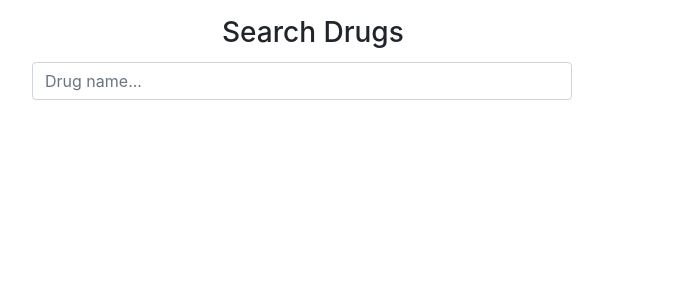
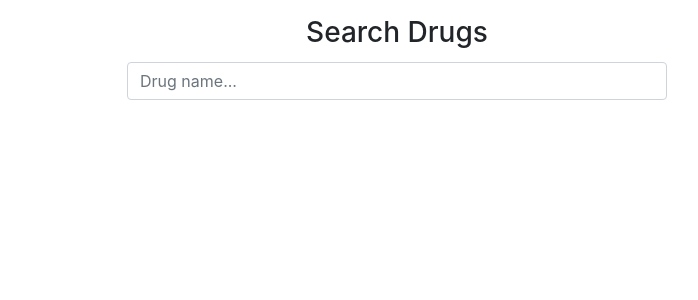
Before and after one commit to djackreuter/ng-drug-library, an Angular app: page /drugs in a window 1280 px wide. Shown: the top 300 px of the page, without its empty margins (243-941 px from the left). Built offline with nearby package versions, Linux system fonts and the light colour scheme.

Commit message:
added spinner to search bar

```diff
--- a/src/app/components/drugs/drugs.component.html
+++ b/src/app/components/drugs/drugs.component.html
@@ -1,5 +1,5 @@
 <div class="row justify-content-center mt-3">
-  <div class="col-lg-4">
+  <div class="col-lg-4 text-center">
       <h3>Search Drugs</h3>
   </div>
 </div>
@@ -12,8 +12,8 @@
           <input class="form-control"
           (input)="dynamicSearchValue.next($event.target.value)" type="text" placeholder="Drug name...">
         </div>
-        <div class="col-lg-2">
-            <!-- <button type="submit" class="btn btn-success">Search</button> -->
+        <div *ngIf="isLoading" class="col-lg-2">
+          <fa-icon [icon]="['fas', 'spinner']" [spin]="true" size="lg"></fa-icon>
         </div>
       </div>
     </form>
--- a/src/app/components/drugs/drugs.component.ts
+++ b/src/app/components/drugs/drugs.component.ts
@@ -10,6 +10,7 @@ import { Subject } from 'rxjs/Subject';
 })
 export class DrugsComponent implements OnInit {
 
+  isLoading: boolean = false;
   dynamicSearchValue: Subject<string> = new Subject();
   drugs: NdcProduct[];
 
@@ -22,8 +23,10 @@ export class DrugsComponent implements OnInit {
   }
 
   getDrugs(searchQuery: string): void {
+    this.isLoading = true;
     this.drugService.searchDrugs(searchQuery).subscribe((res) => {
       this.drugs = res;
+      this.isLoading = false;
     });
   }
 
```
